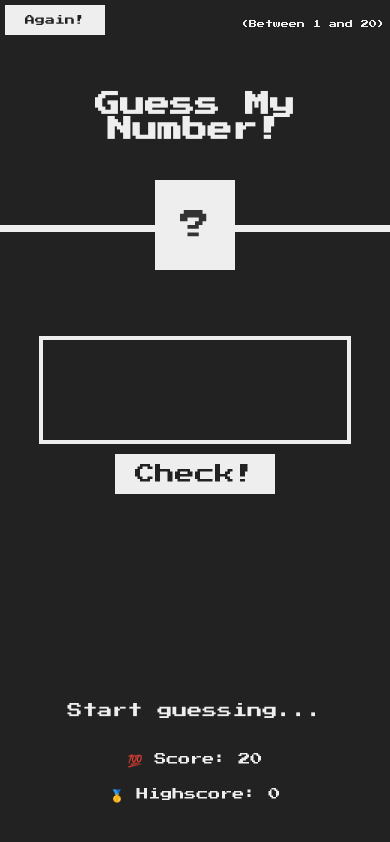
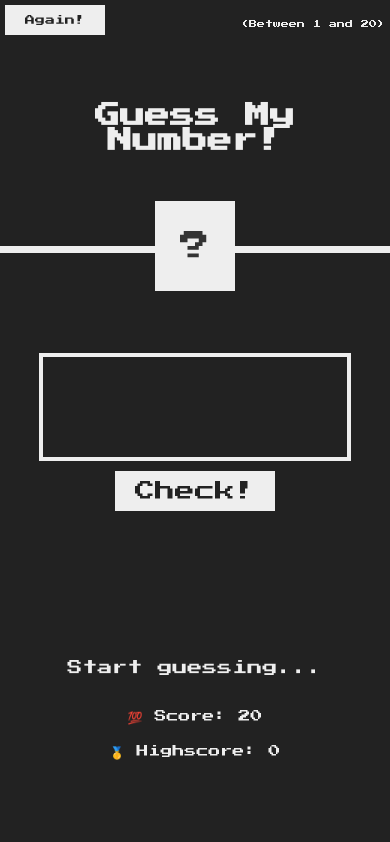
Before and after one commit to Abdelrrahman-Alaa/Guess-My-Number, a plain HTML site: page index.html in a window 390 px wide. Drawn offline with Linux system fonts and the light colour scheme.

Commit message:
Last Edit

```diff
--- a/style.css
+++ b/style.css
@@ -30,6 +30,7 @@ main {
   color: #eee;
   display: flex;
   align-items: center;
+  gap: 5rem;
   justify-content: space-around;
 }
 
@@ -118,8 +119,6 @@ h1 {
   margin-bottom: 2rem;
 }
 
-/* Existing styles ... */
-
 /* Media Query for screens smaller than 768px */
 @media only screen and (max-width: 768px) {
   header {
@@ -127,7 +126,7 @@ h1 {
   }
 
   main {
-    height: 80vh;
+    /* height: 80vh; */
     flex-direction: column;
   }
 
@@ -174,17 +173,16 @@ h1 {
   }
 }
 
-/* Existing styles ... */
-
 /* Media Query for screens smaller than 600px (typical mobile devices) */
 @media only screen and (max-width: 600px) {
   header {
-    height: 27.5vh;
+    height: 30vh;
+    margin-bottom: 5rem;
   }
 
   main {
-    height: 80vh;
     flex-direction: column;
+    height: 60vh;
   }
 
   h1 {
@@ -224,7 +222,7 @@ h1 {
     font-size: 1.5rem;
     display: flex;
     flex-direction: column;
-    justify-content: center;
+    justify-content: space-evenly;
     align-items: center;
   }
 }
```
